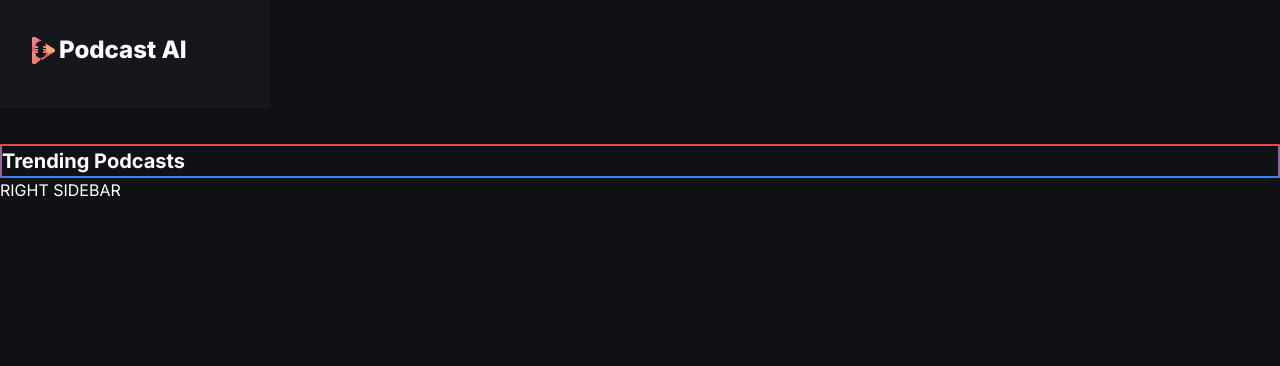
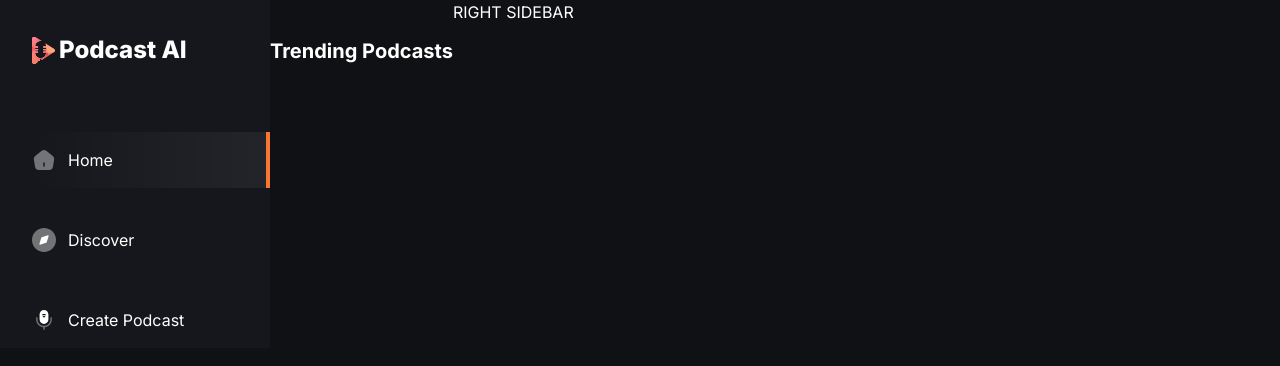
Before and after one commit to muasyasila/Podcast-Web-App, a Next.js app: page / in a window 1280 px wide. Shown: the top 366 px of the page. Built offline with nearby package versions, Linux system fonts and the light colour scheme.

Commit message:
Page routing

```diff
--- a/app/(root)/layout.tsx
+++ b/app/(root)/layout.tsx
@@ -6,8 +6,8 @@ export default function RootLayout({
   children: React.ReactNode;
 }>) {
   return (
-    <div>
-      <main>
+    <div className="relative flex flex-col">
+      <main className="relative flex bg-black-3">
         <LeftSidebar />
         {children}
         <p className="text-white-1">RIGHT SIDEBAR </p>
--- a/app/(root)/page.tsx
+++ b/app/(root)/page.tsx
@@ -3,8 +3,8 @@ import React from "react";
 
 const Home = () => {
   return (
-    <div className="border border-red-500 mt-9 flex flex-col gap-9">
-      <section className=" border border-blue-500 flex flex-col gap-5">
+    <div className="mt-9 flex flex-col gap-9">
+      <section className="flex flex-col gap-5">
         <h1 className="text-20 font-bold text-white-1">Trending Podcasts</h1>
       </section>
     </div>
--- a/components/LeftSidebar.tsx
+++ b/components/LeftSidebar.tsx
@@ -1,8 +1,16 @@
+"use client";
+
+import { sidebarLinks } from "@/constants";
+import { cn } from "@/lib/utils";
 import Image from "next/image";
 import Link from "next/link";
+import { usePathname, useRouter } from "next/navigation";
 import React from "react";
 
 const LeftSidebar = () => {
+  const pathname = usePathname();
+  const router = useRouter();
+
   return (
     <section className="left_sidebar">
       <nav className="flex flex-col gap-6">
@@ -15,6 +23,27 @@ const LeftSidebar = () => {
             Podcast AI
           </h1>
         </Link>
+
+        {sidebarLinks.map(({ route, label, imgURL }) => {
+          const isActive =
+            pathname === route || pathname.startsWith(`${route}/`);
+
+          return (
+            <Link
+              href={route}
+              key={label}
+              className={cn(
+                "flex gap-3 items-center py-4 max-lg:px-4 justify-center lg:justify-start",
+                {
+                  "bg-nav-focus border-r-4 border-orange-1": isActive,
+                }
+              )}
+            >
+              <Image src={imgURL} alt={label} width={24} height={24} />
+              <p>{label}</p>
+            </Link>
+          );
+        })}
       </nav>
     </section>
   );
--- /dev/null
+++ b/constants/index.ts
@@ -0,0 +1,103 @@
+export const sidebarLinks = [
+    {
+      imgURL: "/icons/home.svg",
+      route: "/",
+      label: "Home",
+    },
+    {
+      imgURL: "/icons/discover.svg",
+      route: "/discover",
+      label: "Discover",
+    },
+    {
+      imgURL: "/icons/microphone.svg",
+      route: "/create-podcast",
+      label: "Create Podcast",
+    },
+  ];
+
+  export const voiceDetails = [
+    {
+      id: 1,
+      name: "alloy",
+    },
+    {
+      id: 2,
+      name: "echo",
+    },
+    {
+      id: 3,
+      name: "fable",
+    },
+    {
+      id: 4,
+      name: "onyx",
+    },
+    {
+      id: 5,
+      name: "nova",
+    },
+    {
+      id: 6,
+      name: "shimmer",
+    },
+  ];
+
+  export const podcastData = [
+    {
+      id: 1,
+      title: "The Joe Rogan Experience",
+      description: "A long form, in-depth conversation",
+      imgURL:
+        "https://lovely-flamingo-139.convex.cloud/api/storage/3106b884-548d-4ba0-a179-785901f69806",
+    },
+    {
+      id: 2,
+      title: "The Futur",
+      description: "This is how the news should sound",
+      imgURL:
+        "https://lovely-flamingo-139.convex.cloud/api/storage/16fbf9bd-d800-42bc-ac95-d5a586447bf6",
+    },
+    {
+      id: 3,
+      title: "Waveform",
+      description: "Join Michelle Obama in conversation",
+      imgURL:
+        "https://lovely-flamingo-139.convex.cloud/api/storage/60f0c1d9-f2ac-4a96-9178-f01d78fa3733",
+    },
+    {
+      id: 4,
+      title: "The Tech Talks Daily Podcast",
+      description: "This is how the news should sound",
+      imgURL:
+        "https://lovely-flamingo-139.convex.cloud/api/storage/5ba7ed1b-88b4-4c32-8d71-270f1c502445",
+    },
+    {
+      id: 5,
+      title: "GaryVee Audio Experience",
+      description: "A long form, in-depth conversation",
+      imgURL:
+        "https://lovely-flamingo-139.convex.cloud/api/storage/ca7cb1a6-4919-4b2c-a73e-279a79ac6d23",
+    },
+    {
+      id: 6,
+      title: "Syntax ",
+      description: "Join Michelle Obama in conversation",
+      imgURL:
+        "https://lovely-flamingo-139.convex.cloud/api/storage/b8ea40c7-aafb-401a-9129-73c515a73ab5",
+    },
+    {
+      id: 7,
+      title: "IMPAULSIVE",
+      description: "A long form, in-depth conversation",
+      imgURL:
+        "https://lovely-flamingo-139.convex.cloud/api/storage/8a55d662-fe3f-4bcf-b78b-3b2f3d3def5c",
+    },
+    {
+      id: 8,
+      title: "Ted Tech",
+      description: "This is how the news should sound",
+      imgURL:
+        "https://lovely-flamingo-139.convex.cloud/api/storage/221ee4bd-435f-42c3-8e98-4a001e0d806e",
+    },
+  ];
```
